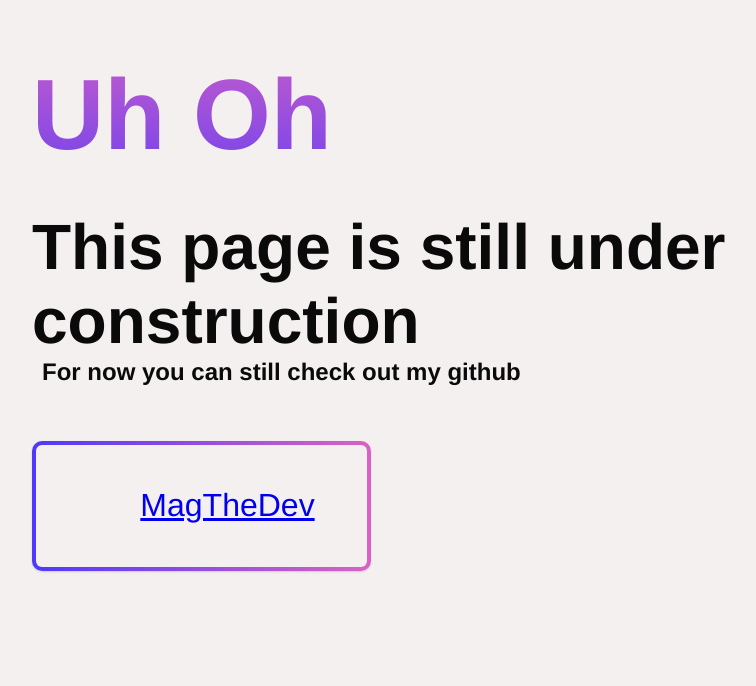
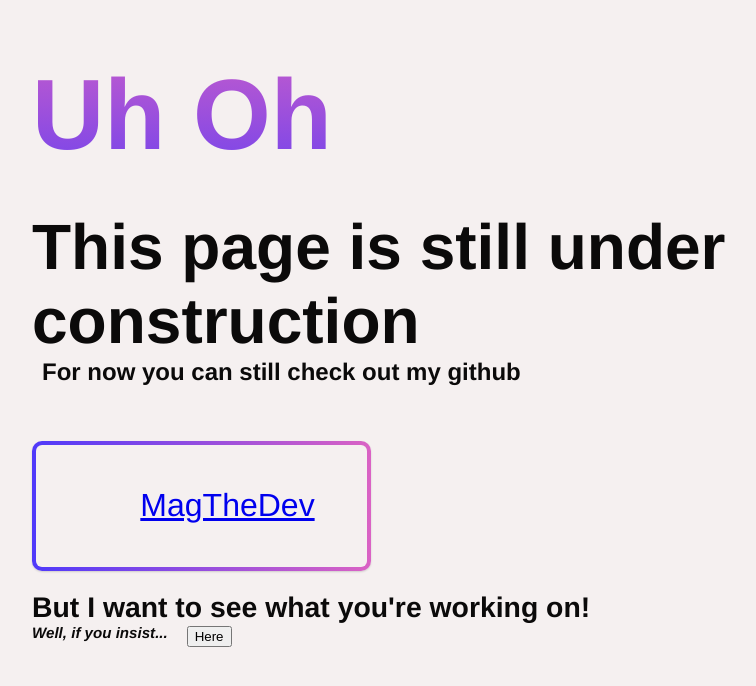
Before and after one commit to MagTheDev/MagTheDev.github.io, an Astro site: page / in a window 1280 px wide. Shown: the whole page, without its empty margins (96-852 px from the left). Built offline with nearby package versions, Linux system fonts and the light colour scheme; Astro itself is replaced by a stand-in of ours; some icons are missing.

Commit message:
Add optional wip sneak-peek

```diff
--- a/src/pages/index.astro
+++ b/src/pages/index.astro
@@ -14,12 +14,23 @@ import Layout from '../layouts/Layout.astro';
 			For now you can still check out my github
 		</div>
 		<GithubCard></GithubCard>
+
+		<p class="exclamation">But I want to see what you're working on!</p>
+		<div id="smtn">
+			<p class="reply">Well, if you insist...</p>
+			<a href="/wip/landing"><button>Here</button></a>
+		</div>
+
 	</main>
 </Layout>
 
 <style>
 	:root {
 		--astro-gradient: linear-gradient(0deg, #4f39fa, #da62c4);
+	}
+
+	p {
+		margin: 0;
 	}
 
 	h1 {
@@ -31,6 +42,24 @@ import Layout from '../layouts/Layout.astro';
 		margin: auto;
 		padding: 1em;
 		max-width: 80vw;
+	}
+
+	#smtn {
+		display: flex;
+		flex-direction: row;
+		gap: 1rem;
+	}
+
+	.exclamation {
+		font-size: 1.5rem;
+		font-weight: 600;
+		margin-top: 20px;
+	}
+
+	.reply {
+		font-size: 0.8rem;
+		font-weight: 600;
+		font-style: italic;
 	}
 
 	.text-gradient {
```
